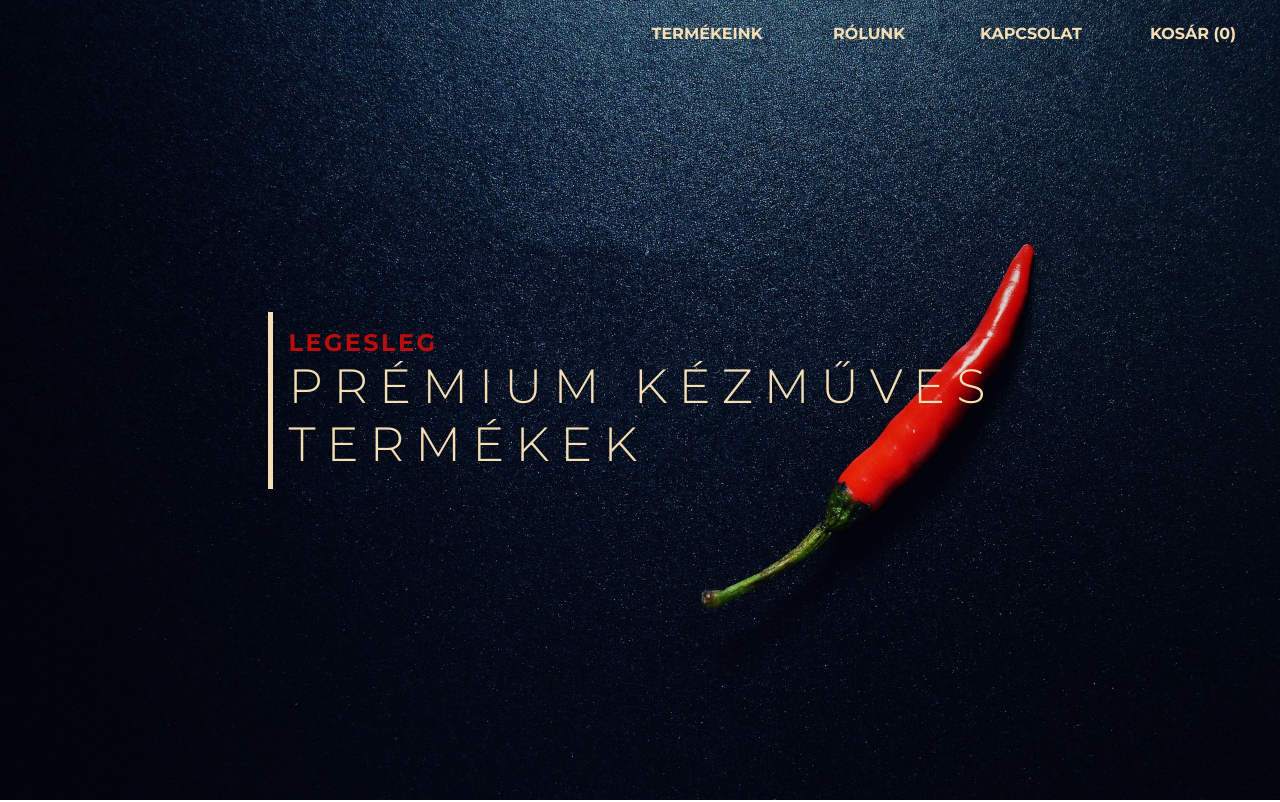
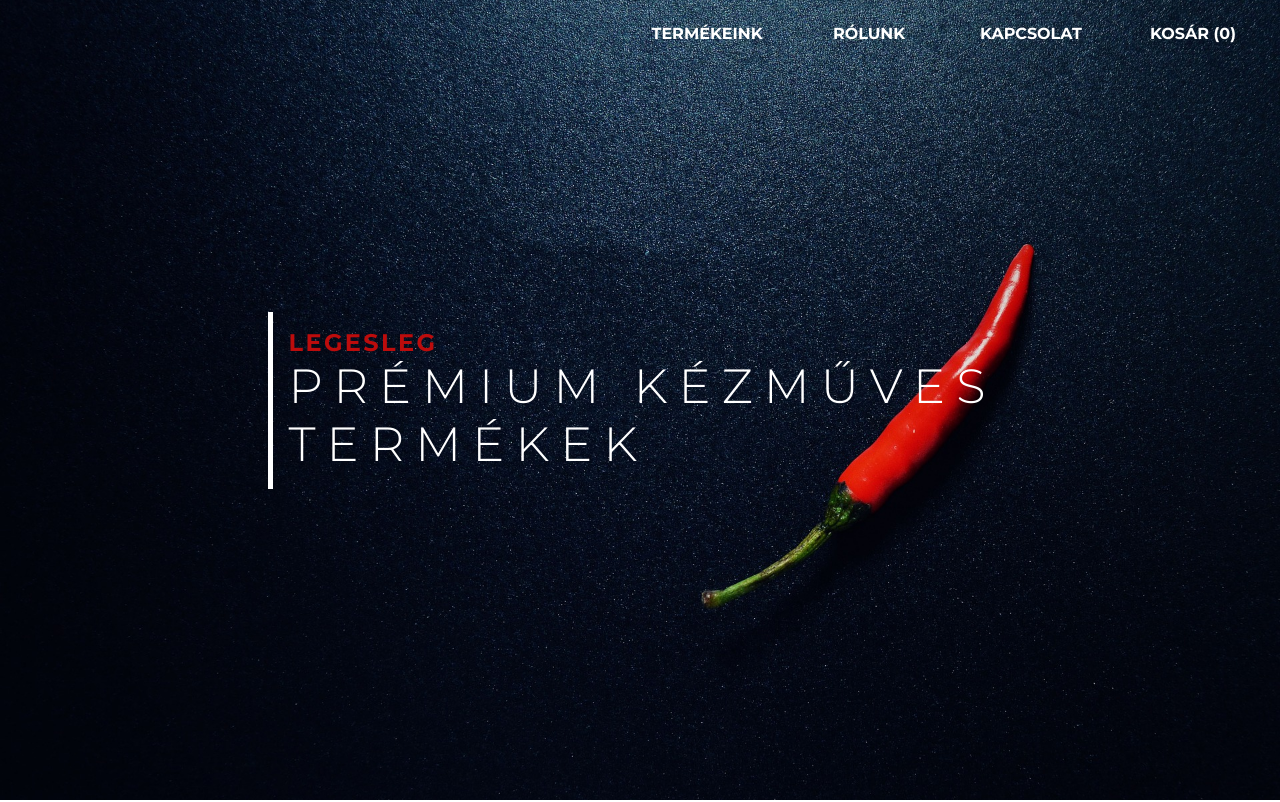
Before and after one commit to nemad88/legesleg-chili, a React (Create React App) app: page / in a window 1280 px wide. Shown: the top 802 px of the page. Built offline with nearby package versions, Linux system fonts and the light colour scheme.

Commit message:
fix colors and icons

```diff
--- a/src/components/NavBar/NavBar.style.ts
+++ b/src/components/NavBar/NavBar.style.ts
@@ -9,7 +9,7 @@ export const NavBarContainer = styled.ul`
   top: 0;
   right: 0;
   display: flex;
-  color: wheat;
+  color: #ffffff;
   list-style: none;
   text-transform: uppercase;
   justify-content: flex-end;
@@ -42,10 +42,11 @@ export const ScrolledNavBarContainer = styled.ul`
   flex-direction: column;
   justify-content: center;
   align-items: center;
-  color: wheat;
+  color: #ffffff;
   z-index: 99;
   img {
     margin: 12px;
+    cursor: pointer;
   }
 `;
 
@@ -53,7 +54,7 @@ export const InCart = styled.div`
   position: fixed;
   top: 0px;
   right: 0px;
-  color: wheat;
+  color: #ffffff;
   cursor: pointer;
   text-transform: uppercase;
   font-weight: bold;
--- a/src/pages/hero/Hero.style.ts
+++ b/src/pages/hero/Hero.style.ts
@@ -11,7 +11,7 @@ export const HeroWrapper = styled.div`
   background-position: center;
   background-size: cover;
 
-  color: wheat;
+  color: #ffffff;
   display: flex;
   justify-content: center;
   align-items: center;
@@ -39,7 +39,7 @@ export const HeroText = styled.div`
   }
 
   padding: 16px;
-  border-left: 5px solid wheat;
+  border-left: 5px solid #ffffff;
 
   @media only screen and (max-width: 800px) {
     max-width: 384px;
```
Also changed, not shown: src/assets/down.svg, src/assets/up.svg.
